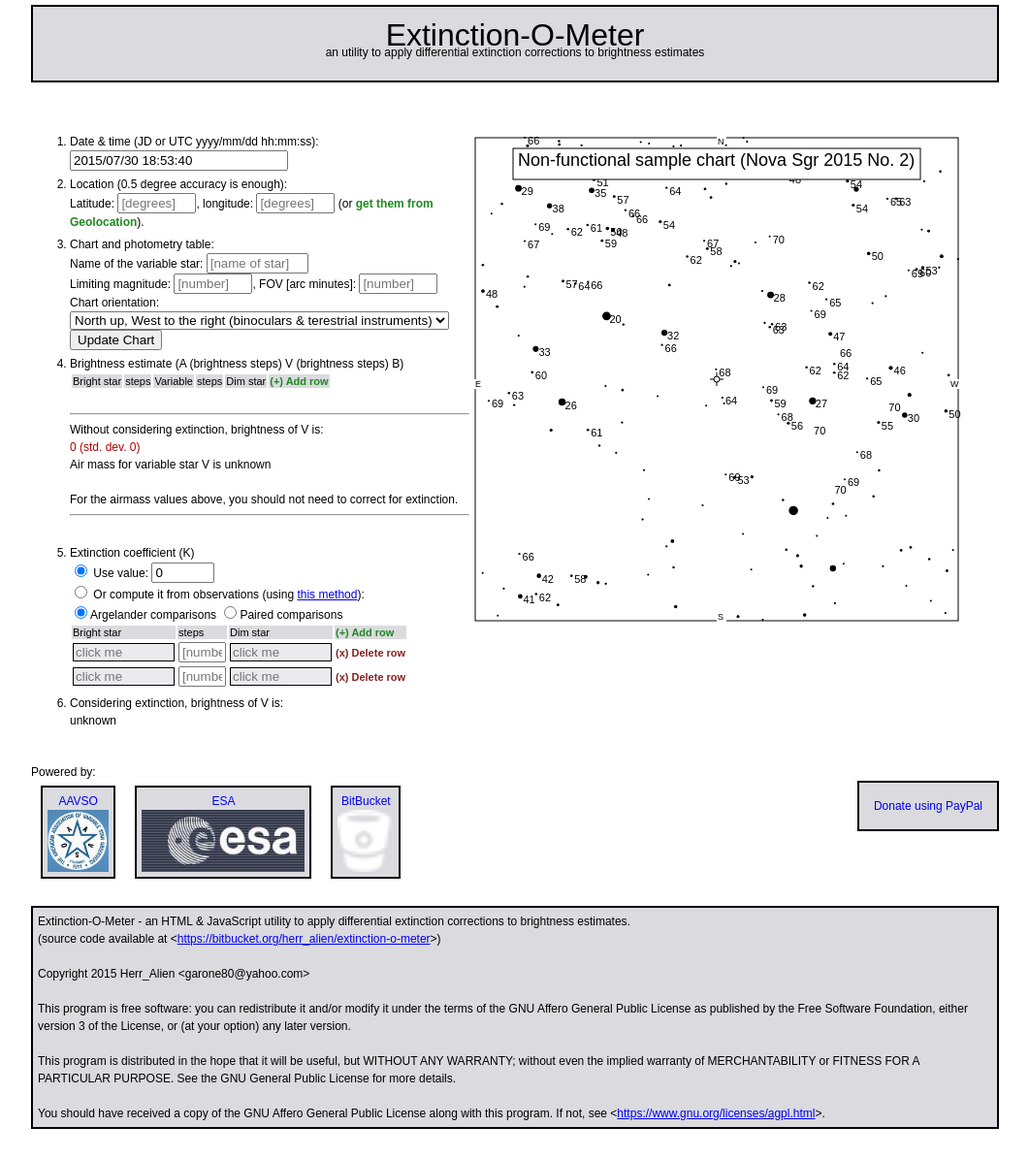
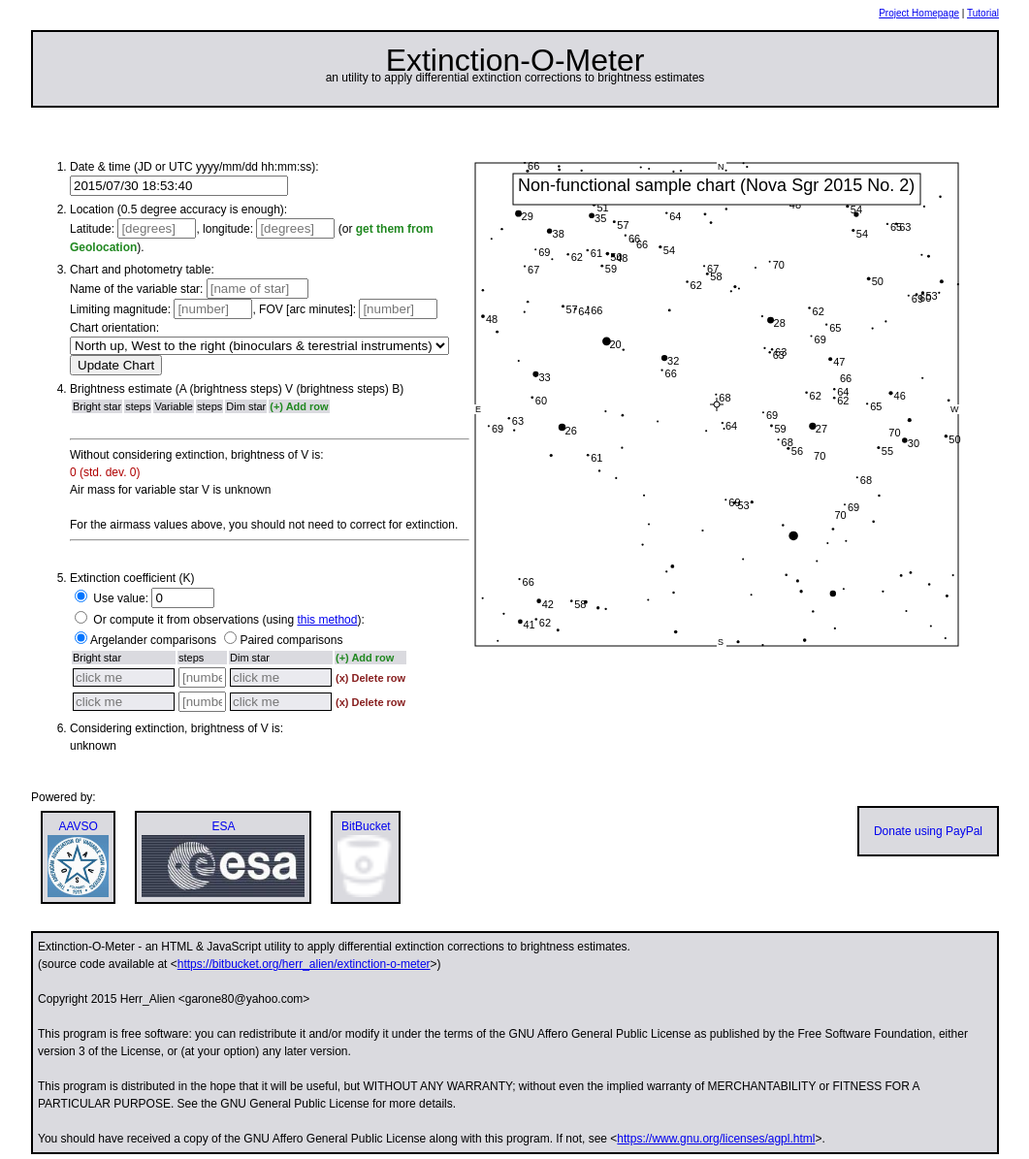
Before and after one commit to HerrAlien/extinction, a PHP site: page /index.html in a window 1280 px wide. Shown: the whole page at 97% size, without its empty margins (109-1170 px from the left). Before the commit the page ends 1164 px from the top, so only its background shows below. Run offline with PHP 8.4, Linux system fonts and the light colour scheme.

Commit message:
link to homepage and tutorial

```diff
--- a/app.yaml
+++ b/app.yaml
@@ -1,5 +1,5 @@
 application: extinction-o-meter
-version: 6
+version: 7
 runtime: php55
 api_version: 1
 threadsafe: yes
--- a/index.html
+++ b/index.html
@@ -31,6 +31,11 @@ along with this program.  If not, see https://www.gnu.org/licenses/agpl.html
 
   <body>
     <div id="container">
+      <div id="topmenu">
+          <a href="https://bitbucket.org/herr_alien/extinction-o-meter/overview" target="_blank">Project Homepage</a> |
+          <a href="https://bitbucket.org/herr_alien/extinction-o-meter/wiki/Tutorial" target="_blank">Tutorial</a>
+      </div>
+      <div class="clear">&nbsp;</div>
       <div id="banner">
       Extinction-O-Meter<br>
       <span>an utility to apply differential extinction corrections to brightness estimates</span>
--- a/style/default.css
+++ b/style/default.css
@@ -193,6 +193,13 @@ text-align: center;
 	width: 998px;
 }
 
+#topmenu {
+    text-align: right;
+    font-size: 10px;
+    margin: 0px 0px -10px 0px;
+    float: right;
+}
+
 td {
 	font-size: 11px;
 }
```
Also changed, not shown: index.php (+4 -11 lines), README.md, manifest.json, 1 other file.
